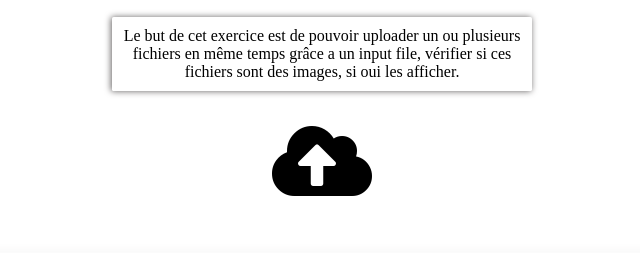
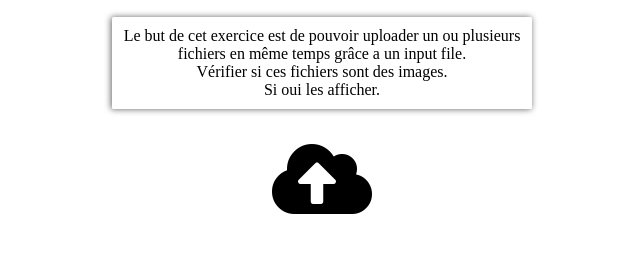
Before and after one commit to veflex/JS_Premier_Input_File, a plain HTML site: page index.html in a window 1280 px wide. Shown: the part 57-310 px from the top of the page, without its empty margins (318-958 px from the left). Drawn offline with Linux system fonts and the light colour scheme.

Commit message:
modif de l'énoncé

```diff
--- a/index.html
+++ b/index.html
@@ -12,7 +12,7 @@
 <body>
     <h1 class="title">JS - Input file</h1>
 
-    <p>Le but de cet exercice est de pouvoir uploader un ou plusieurs fichiers en m&ecirc;me temps gr&acirc;ce a un input file, v&eacute;rifier si ces fichiers sont des images, si oui les afficher.</p>
+    <p>Le but de cet exercice est de pouvoir uploader un ou plusieurs fichiers en m&ecirc;me temps gr&acirc;ce a un input file. <br> V&eacute;rifier si ces fichiers sont des images. <br> Si oui les afficher.</p>
 
     <form id="form_file" action="">
         <!--        <input type="text">-->
```
